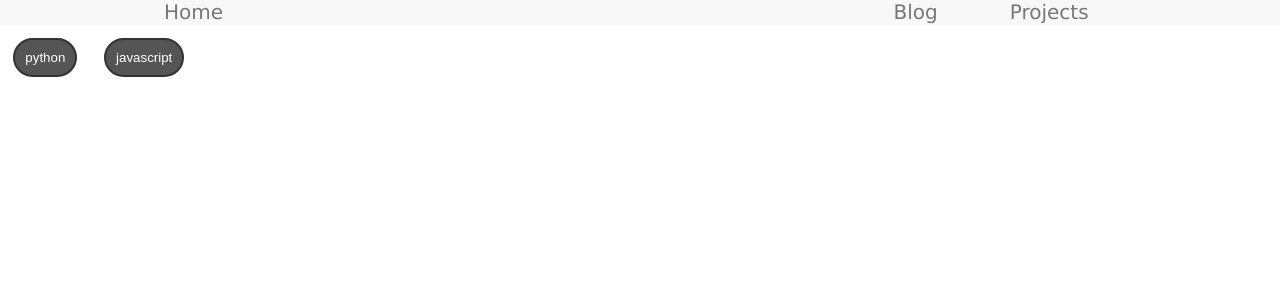
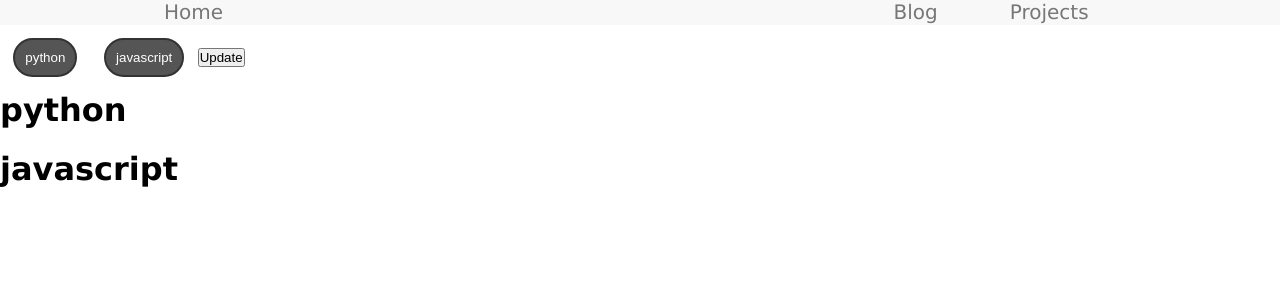
Before and after one commit to zachcheu/zachcheu_website, a React (Create React App) app: page /projects in a window 1280 px wide. Shown: the top 300 px of the page. Built offline with nearby package versions, Linux system fonts and the light colour scheme.

Commit message:
v1 update button, ordering is broken and state is not optimized

```diff
--- a/src/Projects.js
+++ b/src/Projects.js
@@ -5,23 +5,20 @@ import ProjectTags from "./components/ProjectTags";
 function Projects() {
   // Tags to dislay
   const allTags = new Set(["python", "javascript"]);
-  const [activeTags, setTags] = useState(allTags);
-  const toggleTag = (tag) => {
-    console.log(tag);
-    let newTags = new Set([...activeTags]);
-    newTags.has(tag) ? newTags.delete(tag) : newTags.add(tag);
-    console.log("Active: ", activeTags);
-    setTags(newTags);
-  };
+  const [activeTags, setActiveTags] = useState(allTags);
+
   return (
     <div className="Projects">
       <ProjectTags
         activeTags={activeTags}
         allTags={allTags}
-        toggleTag={(tag) => {
-          toggleTag(tag);
+        updateActiveTag={(tags) => {
+          setActiveTags(tags);
         }}
       />
+      {[...activeTags].map((tag) => (
+        <h1>{tag}</h1>
+      ))}
     </div>
   );
 }
--- a/src/components/ProjectTags.js
+++ b/src/components/ProjectTags.js
@@ -1,33 +1,37 @@
-import React from "react";
+import React, { useState } from "react";
 import Tag from "./Tag";
 function ProjectTags(props) {
+  console.log("ProjectTags: ", props);
+
   const inactiveTags = new Set(props.allTags);
-  console.log("ProjectTags: ", props);
   [...props.activeTags].forEach(Set.prototype.delete, inactiveTags);
+  const [currActiveTags, setActiveTags] = useState(props.activeTags);
+  const [order, setOrder] = useState([...props.activeTags, ...inactiveTags]);
+
+  const toggleTag = (tag) => {
+    console.log(tag);
+    let newTags = new Set([...currActiveTags]);
+    newTags.has(tag) ? newTags.delete(tag) : newTags.add(tag);
+    console.log("Active: ", currActiveTags);
+    setActiveTags(newTags);
+  };
 
   return (
     <div>
-      {console.log("Render")}
-      {[...props.activeTags].map((tag, i) => (
+      {console.log(order)}
+      {[...order].map((tag) => (
         <Tag
           key={tag}
           value={tag}
-          isActive={true}
+          isActive={currActiveTags.has(tag)}
           toggle={() => {
-            props.toggleTag(tag);
+            toggleTag(tag);
           }}
         />
       ))}
-      {[...inactiveTags].map((tag, i) => (
-        <Tag
-          key={tag}
-          value={tag}
-          isActive={false}
-          toggle={() => {
-            props.toggleTag(tag);
-          }}
-        />
-      ))}
+      <button onClick={() => props.updateActiveTag(currActiveTags)}>
+        Update
+      </button>
     </div>
   );
 }
```
